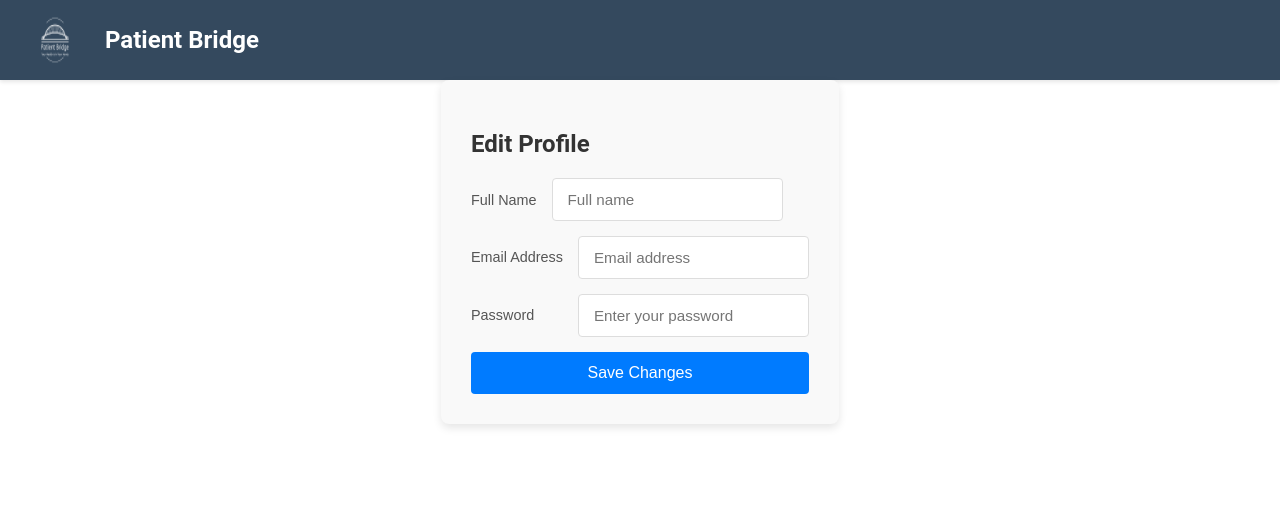
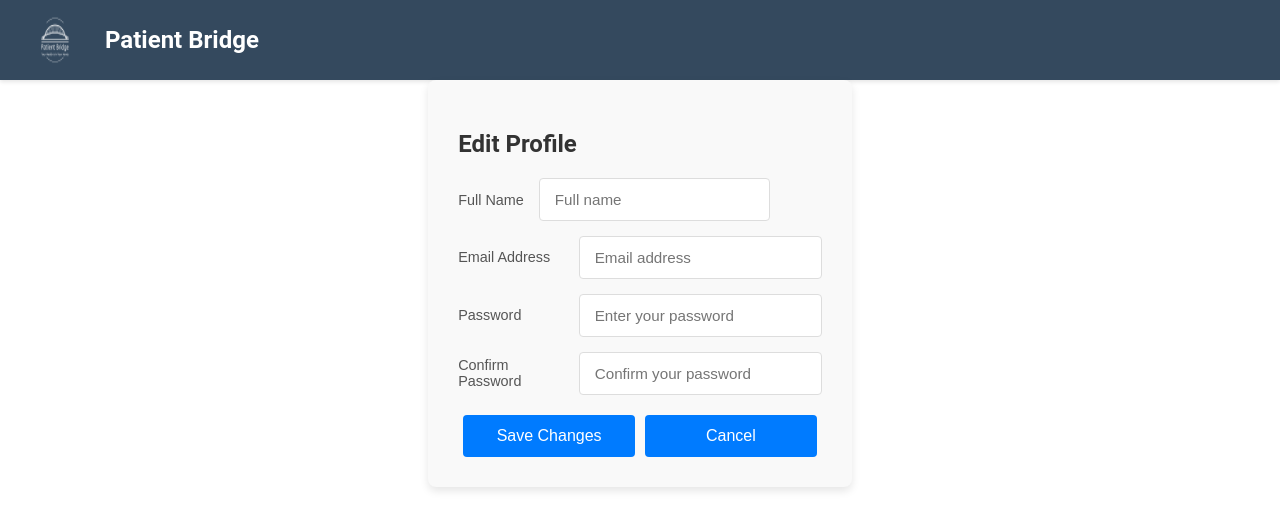
Before and after one commit to JewandreJuliano/Patient-Bridge, a React (Create React App) app in the folder patient-bridge/: page /profile in a window 1280 px wide. Shown: the top 530 px of the page. Built offline with nearby package versions, Linux system fonts and the light colour scheme.

Commit message:
Cleaned Up Code

```diff
--- a/patient-bridge/src/components/DoctorProfile.jsx
+++ b/patient-bridge/src/components/DoctorProfile.jsx
@@ -1,7 +1,15 @@
 import React from 'react';
 import '../styles/Profile.css'; // Make sure to import the CSS file
+import { useNavigate } from 'react-router-dom'; // For handling navigation
 
 const Profile = () => {
+  const navigate = useNavigate();
+
+  const handleCancel = () => {
+    // Navigate back to a previous page or dashboard (you can adjust this as needed)
+    navigate('/doctor-dashboard');
+  };
+
   return (
     <div className="dashboard"> {/* Added a parent container for the dashboard */}
       <header className="dashboard-header"> {/* Header section */}
@@ -14,67 +22,102 @@ const Profile = () => {
       <div className="profile-container"> {/* Profile container */}
         <h2>Edit Profile</h2>
 
-        {/* Full Name */}
+        {/* Practice Name */}
         <div className="input-group">
           <div className="input-half">
-            <label htmlFor="fullname">Practice Name</label>
+            <label htmlFor="practiceName">Practice Name</label>
             <input
               type="text"
-              id="fullname"
-              placeholder="Full name"
+              id="practiceName"
+              placeholder="Enter practice name"
             />
           </div>
         </div>
 
-        {/* Email Address */}
+        {/* Practice Address */}
         <div className="input-group">
-          <label htmlFor="email">Practice Address</label>
+          <label htmlFor="practiceAddress">Practice Address</label>
           <input
-            type="email"
-            id="email"
-            placeholder="Email address"
+            type="text"
+            id="practiceAddress"
+            placeholder="Enter practice address"
           />
         </div>
+
+        {/* Suburb */}
+        <div className="input-group">
+          <label htmlFor="suburb">Suburb</label>
+          <input
+            type="text"
+            id="suburb"
+            placeholder="Enter suburb"
+          />
+        </div>
+
+        {/* City/Town */}
+        <div className="input-group">
+          <label htmlFor="town">Town/City</label>
+          <input
+            type="text"
+            id="town"
+            placeholder="Enter town/city"
+          />
+        </div>
+
+        {/* Email Address */}
         <div className="input-group">
           <label htmlFor="email">Email Address</label>
           <input
             type="email"
             id="email"
-            placeholder="Email address"
-          />
-        </div>
-        <div className="input-group">
-          <label htmlFor="email">Phone Number</label>
-          <input
-            type="email"
-            id="email"
-            placeholder="Email address"
+            placeholder="Enter email address"
           />
         </div>
 
+        {/* Phone Number */}
         <div className="input-group">
-          <label htmlFor="email">Specialty</label>
+          <label htmlFor="phoneNumber">Phone Number</label>
           <input
-            type="email"
-            id="email"
-            placeholder="Email address"
+            type="tel"
+            id="phoneNumber"
+            placeholder="Enter phone number"
           />
         </div>
+
+        {/* Specialty */}
+        <div className="input-group">
+          <label htmlFor="specialty">Specialty</label>
+          <input
+            type="text"
+            id="specialty"
+            placeholder="Enter specialty"
+          />
+        </div>
+
         {/* Password */}
         <div className="input-group">
           <label htmlFor="password">Password</label>
           <input
             type="password"
             id="password"
-            placeholder="Enter your password"
+            placeholder="Enter your new password"
           />
         </div>
 
+        {/* Confirm Password */}
+        <div className="input-group">
+          <label htmlFor="confirmPassword">Confirm Password</label>
+          <input
+            type="password"
+            id="confirmPassword"
+            placeholder="Confirm your new password"
+          />
+        </div>
 
-
-        {/* Save Changes Button */}
-        <div>
-          <button type="button">Save Changes</button>
+        {/* Buttons: Save Changes and Cancel */}
+        <div className="button-group">
+          <button type="button" className="save-btn">Save Changes</button>
+          <button type="button" className="cancel-btn" onClick={handleCancel}>Cancel</button>
         </div>
       </div>
     </div>
--- a/patient-bridge/src/components/EmergencyContacts.jsx
+++ b/patient-bridge/src/components/EmergencyContacts.jsx
@@ -26,6 +26,15 @@ const EmergencyContacts = () => {
         </div>
 
         <div className="input-group">
+            <label htmlFor="emergencyRelationship">Relationship</label>
+            <input
+              type="text"
+              id="emergencyRelationship"
+              placeholder="Relationship"
+            />
+          </div>
+
+        <div className="input-group">
           <div className="input-half">
             <label htmlFor="emergencyPhone">Phone Number</label>
             <input
@@ -35,15 +44,6 @@ const EmergencyContacts = () => {
             />
           </div>
         </div>
-
-        <div className="input-group">
-            <label htmlFor="emergencyRelationship">Relationship</label>
-            <input
-              type="text"
-              id="emergencyRelationship"
-              placeholder="Relationship"
-            />
-          </div>
 
         {/* Emergency Contact Email */}
         <div className="input-group">
--- a/patient-bridge/src/components/Profile.jsx
+++ b/patient-bridge/src/components/Profile.jsx
@@ -1,7 +1,15 @@
 import React from 'react';
 import '../styles/Profile.css'; // Make sure to import the CSS file
+import { useNavigate } from 'react-router-dom'; // For handling navigation
 
 const Profile = () => {
+  const navigate = useNavigate();
+
+  const handleCancel = () => {
+    // Navigate back to a previous page (adjust as necessary)
+    navigate('/doctor-dashboard');
+  };
+
   return (
     <div className="dashboard"> {/* Added a parent container for the dashboard */}
       <header className="dashboard-header"> {/* Header section */}
@@ -46,10 +54,20 @@ const Profile = () => {
           />
         </div>
 
+        {/* Confirm Password */}
+        <div className="input-group">
+          <label htmlFor="confirmPassword">Confirm Password</label>
+          <input
+            type="password"
+            id="confirmPassword"
+            placeholder="Confirm your password"
+          />
+        </div>
 
-        {/* Save Changes Button */}
-        <div>
-          <button type="button">Save Changes</button>
+        {/* Buttons: Save Changes and Cancel */}
+        <div className="button-group">
+          <button type="button" className="save-btn">Save Changes</button>
+          <button type="button" className="cancel-btn" onClick={handleCancel}>Cancel</button>
         </div>
       </div>
     </div>
--- a/patient-bridge/src/styles/DoctorProfile.css
+++ b/patient-bridge/src/styles/DoctorProfile.css
@@ -1,68 +1,122 @@
-/* Global styles for the form */
+/* General layout for profile page */
+.dashboard {
+  font-family: 'Arial', sans-serif;
+  background-color: #f4f7f9;
+  padding: 20px;
+}
+
+.dashboard-header {
+  background-color: #4caf50;
+  color: white;
+  padding: 10px;
+  display: flex;
+  align-items: center;
+  justify-content: space-between;
+}
+
+.logo-title {
+  display: flex;
+  align-items: center;
+}
+
+.logo-title .icon {
+  width: 50px;
+  height: 50px;
+  margin-right: 10px;
+}
+
+.title {
+  font-size: 24px;
+  font-weight: bold;
+}
+
 .profile-container {
-    max-width: 1000px;
-    margin: 0 auto;
-    padding: 30px;
-    background-color: #f9f9f9;
+  background-color: white;
   border-radius: 8px;
   box-shadow: 0 4px 8px rgba(0, 0, 0, 0.1);
+  padding: 20px;
+  max-width: 600px;
+  margin: 20px auto;
 }
 
-  /* Headings */
-  .profile-container h2, .profile-container h3 {
-    font-size: 1.5rem;
+h2 {
+  text-align: center;
   color: #333;
   margin-bottom: 20px;
-    font-weight: 600;
 }
 
-  /* Form labels */
-  .profile-container label {
-    font-size: 0.9rem;
+.input-group {
+  margin-bottom: 15px;
+}
+
+label {
+  display: block;
+  font-weight: bold;
+  margin-bottom: 5px;
   color: #555;
 }
 
-  /* Input groups and alignment */
-  .input-group {
-    display: flex;
-    align-items: center; /* Align items vertically in the center */
-    margin-bottom: 15px;
-  }
-
-  .input-group label {
-    flex: 1; /* Allow label to take equal space */
-    margin-right: 15px; /* Space between label and input */
-    font-weight: 500; /* Optional: make labels bold for better visibility */
-  }
-
-  .input-group input {
-    flex: 2; /* Allow input to take more space */
-    padding: 12px 15px;
-    border: 1px solid #ddd;
-    border-radius: 4px;
-    font-size: 0.95rem;
-    background-color: #fff;
+input {
+  width: 100%;
+  padding: 10px;
+  border: 1px solid #ccc;
+  border-radius: 5px;
+  font-size: 16px;
   transition: border-color 0.3s ease;
 }
 
-  .input-group input:focus {
+input:focus {
+  border-color: #4caf50;
   outline: none;
-    border-color: #007bff;
 }
 
-  /* Button styling */
-  .profile-container button {
-    width: 100%;
-    padding: 12px 15px;
-    background-color: #007bff;
-    color: white;
-    border: none;
-    border-radius: 4px;
-    font-size: 1rem;
-    cursor: pointer;
-    transition: background-color 0.3s ease;
+/* Button Group */
+.button-group {
+  display: flex; /* Use flexbox to align buttons side by side */
+  justify-content: space-between; /* Space out buttons evenly */
+  margin-top: 20px; /* Space above the button group */
 }
 
-  .profile-container button:hover {
-    background-color: #0056b3;
+button {
+  padding: 8px 16px; /* Padding for buttons */
+  font-size: 14px; /* Font size for buttons */
+  border: none; /* No border */
+  border-radius: 5px; /* Rounded corners */
+  cursor: pointer; /* Pointer cursor on hover */
+  transition: background-color 0.3s ease; /* Transition for background color */
+  flex: 1; /* Allow buttons to grow equally */
+  margin: 0 5px; /* Space between buttons */
 }
+
+.save-btn {
+  background-color: #4caf50; /* Green background for save button */
+  color: white; /* White text */
+}
+
+.save-btn:hover {
+  background-color: #45a049; /* Darker green on hover */
+}
+
+.cancel-btn {
+  background-color: #f44336; /* Red background for cancel button */
+  color: white; /* White text */
+}
+
+.cancel-btn:hover {
+  background-color: #e53935; /* Darker red on hover */
+}
+
+/* For mobile responsiveness */
+@media (max-width: 600px) {
+  .profile-container {
+    padding: 15px;
+  }
+
+  .input-group {
+    margin-bottom: 12px;
+  }
+
+  button {
+    padding: 10px; /* Adjust padding for smaller screens */
+  }
+}
--- a/patient-bridge/src/styles/Profile.css
+++ b/patient-bridge/src/styles/Profile.css
@@ -66,3 +66,38 @@
   .profile-container button:hover {
     background-color: #0056b3;
   }
+  /* Button Group */
+.button-group {
+  display: flex; /* Use flexbox to align buttons side by side */
+  justify-content: space-between; /* Space out buttons evenly */
+  margin-top: 20px; /* Space above the button group */
+}
+
+button {
+  padding: 8px 16px; /* Padding for buttons */
+  font-size: 14px; /* Font size for buttons */
+  border: none; /* No border */
+  border-radius: 5px; /* Rounded corners */
+  cursor: pointer; /* Pointer cursor on hover */
+  transition: background-color 0.3s ease; /* Transition for background color */
+  flex: 1; /* Allow buttons to grow equally */
+  margin: 0 5px; /* Space between buttons */
+}
+
+.save-btn {
+  background-color: #4caf50; /* Green background for save button */
+  color: white; /* White text */
+}
+
+.save-btn:hover {
+  background-color: #45a049; /* Darker green on hover */
+}
+
+.cancel-btn {
+  background-color: #f44336; /* Red background for cancel button */
+  color: white; /* White text */
+}
+
+.cancel-btn:hover {
+  background-color: #e53935; /* Darker red on hover */
+}
```
Lines whose indentation alone changed are shown as unchanged.
